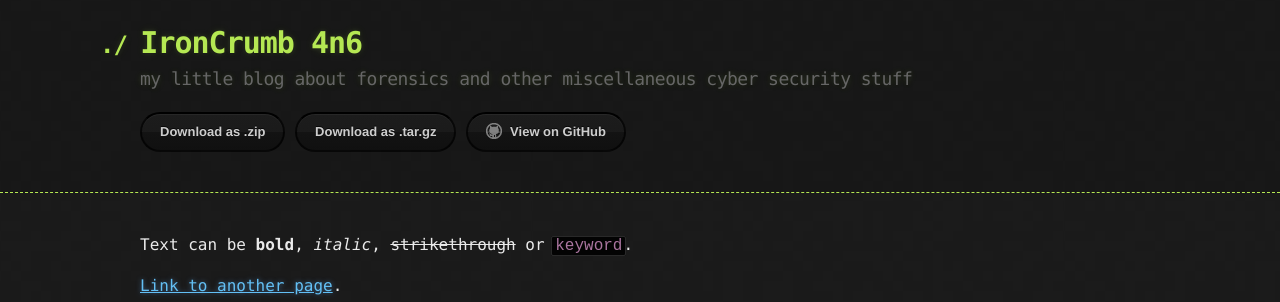
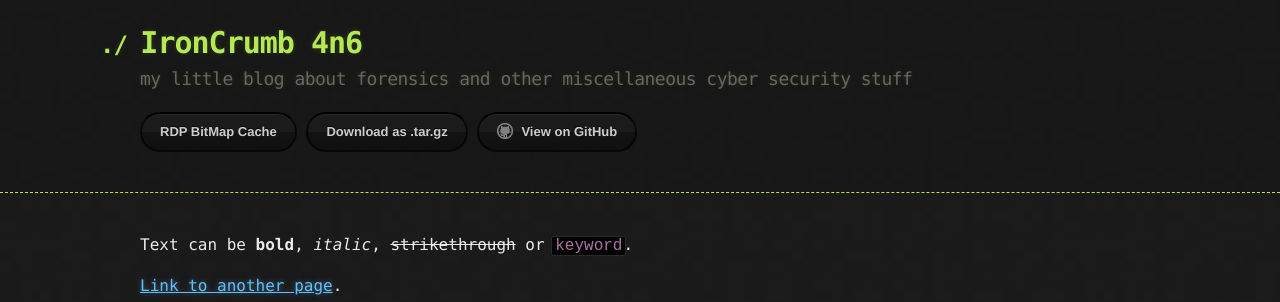
Before and after one commit to Centrelink93/ironcrumb.github.io, a Jekyll site: the page built from index.md, in a window 1280 px wide. Shown: the top 302 px of the page. Built offline with Jekyll 4.4.1, drawn with Linux system fonts in a browser that asks for light colours.

Commit message:
Update default.html

```diff
--- a/_layouts/default.html
+++ b/_layouts/default.html
@@ -21,7 +21,7 @@
 
         <section id="downloads">
           {% if site.show_downloads %}
-            <a href="{{ site.github.zip_url }}" class="btn">Download as .zip</a>
+            <a href="{{ironcrumb.github.io/bitmap.md}}" class="btn">RDP BitMap Cache</a>
             <a href="{{ site.github.tar_url }}" class="btn">Download as .tar.gz</a>
           {% endif %}
           <a href="{{ site.github.repository_url }}" class="btn btn-github"><span class="icon"></span>View on GitHub</a>
```
